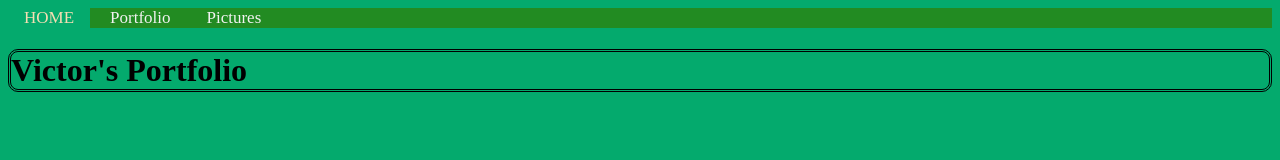
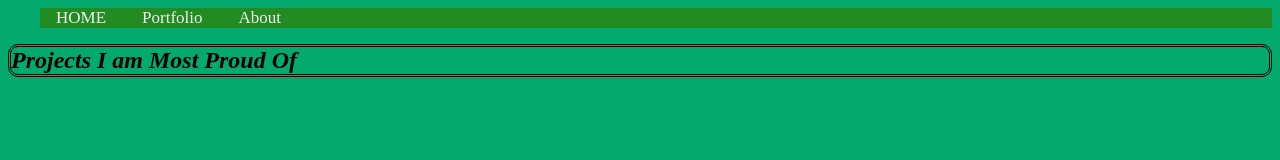
Before and after one commit to vifigu1097/profile-resume-, a plain HTML site: page portfoilio.html in a window 1280 px wide. Drawn offline with Linux system fonts and the light colour scheme.

Commit message:
fixed links,adjusted css page

```diff
--- a/about.html
+++ b/about.html
@@ -2,14 +2,14 @@
     <head>
     <meta charset="UTF-8">
         <title>About Webpage</title>
-        <link rel="stylesheet" href="style.css"
+        <link rel="stylesheet" href="style.css">
     </head>
     <header>
         <div class="topnav">
-            <a class="active"
+            <a class="active"></a>
             <a href="index.html">HOME</a>
             <a href="#Portfolio">Portfolio</a>
-            <a href="#Pictures">Pictures</a>
+            <a href="about.html">About</a>
         </div>
         <article>
         <h1></h1>
--- a/portfoilio.html
+++ b/portfoilio.html
@@ -6,12 +6,12 @@
     </head>
     <header>
         <div class="topnav">
-            <a class="active"
+            <a class="active"></a>
             <a href="index.html">HOME</a>
             <a href="portfoilio.html">Portfolio</a>
-            <a href="pictures.html">Pictures</a>
+            <a href="about.html">About</a>
         </div>
-        <h1>Victor's Portfolio</h1>
+        <h1>Projects I am Most Proud Of </h1>
 
     </header>
     <body>
--- a/style.css
+++ b/style.css
@@ -23,14 +23,18 @@ h1 {
     border: black;
     border-radius: 10px;
     border-style: double;
+    font-style: oblique;
+    font-size: x-large;
+
 }
  img {
     float:right;
-    padding: ;
+    padding: 0;
     border-style: double;
 }
 body {
     background-color: #04aa6d;
+
 }
     p {
     font-style: oblique;
```
Also changed, not shown: index.html (+5 -5 lines).
